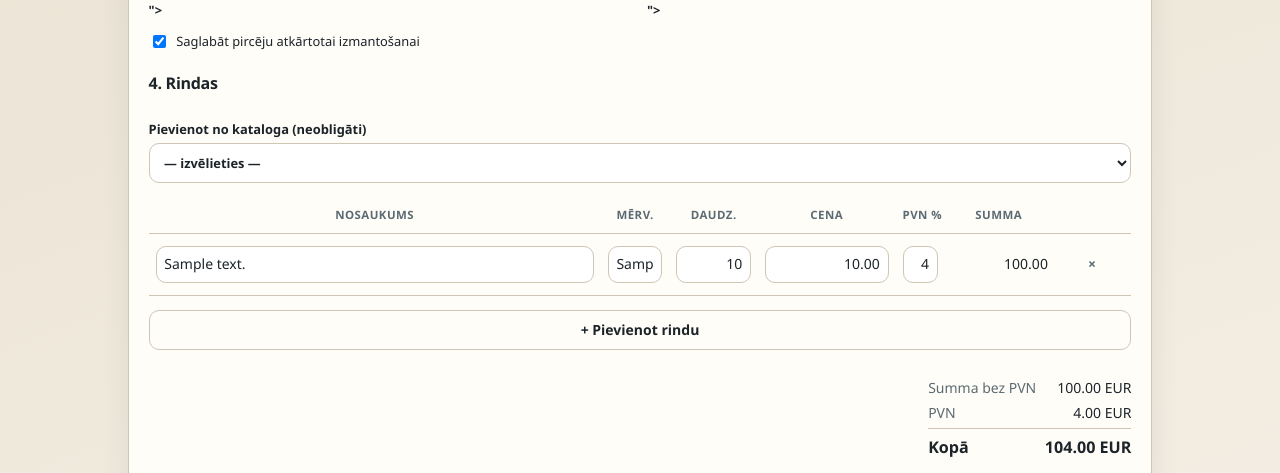
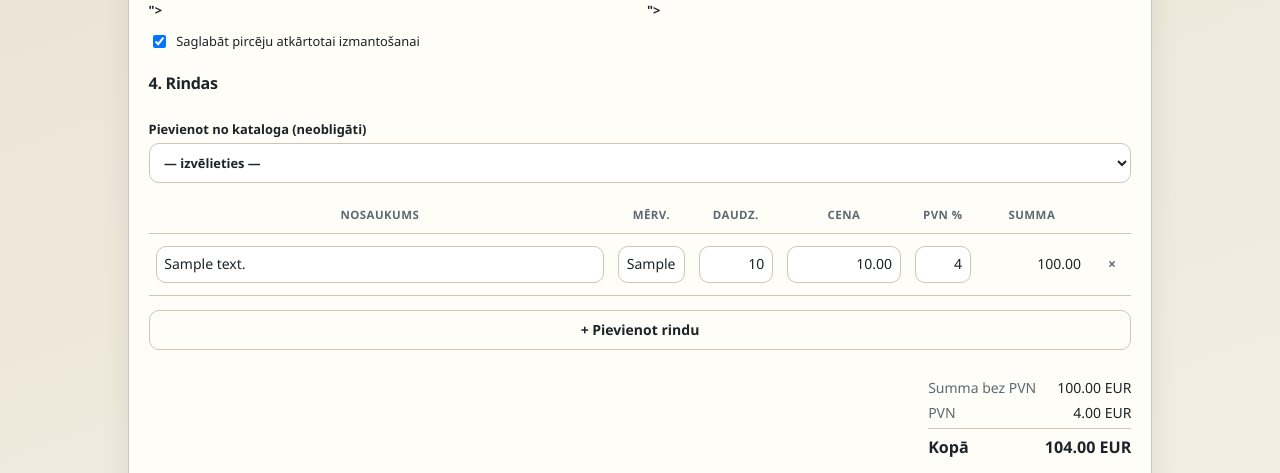
Before and after one commit to And1973/django_public, a FastAPI app: template docs-app/app/templates/documents/form.html in a window 1280 px wide. Shown: the part 1256-1729 px from the top of the page. Run offline with FastAPI, Linux system fonts and the light colour scheme; the template is opened without the code that fills it: most values are stand-ins (such as "Sample title", 1, 10 or a date in 2020); grey boxes marked "Sample" are stand-in pictures; form fields are guessed from the names that the template uses.

Commit message:
Widen unit and VAT columns so values fit
Give Mērv. and PVN % fixed rem widths with matching input
min-widths so gab. and 21 stay fully visible with padding.

Co-authored-by: daimpeks.lv <daimpeks.lv@gmail.com>

```diff
--- a/docs-app/app/static/style.css
+++ b/docs-app/app/static/style.css
@@ -317,11 +317,11 @@ th {
   border-collapse: collapse;
 }
 
-.lines-table .col-desc { width: 46%; }
-.lines-table .col-unit { width: 7%; }
+.lines-table .col-desc { width: auto; }
+.lines-table .col-unit { width: 5.75rem; }
 .lines-table .col-qty { width: 9%; }
-.lines-table .col-price { width: 14%; }
-.lines-table .col-vat { width: 5%; }
+.lines-table .col-price { width: 13%; }
+.lines-table .col-vat { width: 5rem; }
 .lines-table .col-sum { width: 11%; }
 .lines-table .col-actions { width: 3.25rem; }
 
@@ -335,12 +335,25 @@ th {
   text-align: center;
 }
 
+/* Mērv. / PVN %: never clip "gab." / "21" (+ padding) */
 .lines-table th:nth-child(2),
-.lines-table td:nth-child(2),
-.lines-table th:nth-child(3),
-.lines-table td:nth-child(3),
+.lines-table td:nth-child(2) {
+  width: 5.75rem;
+  min-width: 5.75rem;
+  overflow: visible;
+  white-space: nowrap;
+}
+
 .lines-table th:nth-child(5),
 .lines-table td:nth-child(5) {
+  width: 5rem;
+  min-width: 5rem;
+  overflow: visible;
+  white-space: nowrap;
+}
+
+.lines-table th:nth-child(3),
+.lines-table td:nth-child(3) {
   white-space: nowrap;
 }
 
@@ -350,6 +363,14 @@ th {
   min-width: 0;
   box-sizing: border-box;
   padding: 0.5rem 0.55rem;
+}
+
+.lines-table input[name="line_unit"] {
+  min-width: 4.75rem; /* gab. + horizontal padding */
+}
+
+.lines-table input[name="line_vat_rate"] {
+  min-width: 3.75rem; /* 21 + horizontal padding */
 }
 
 .lines-table input[type="number"] {
```
